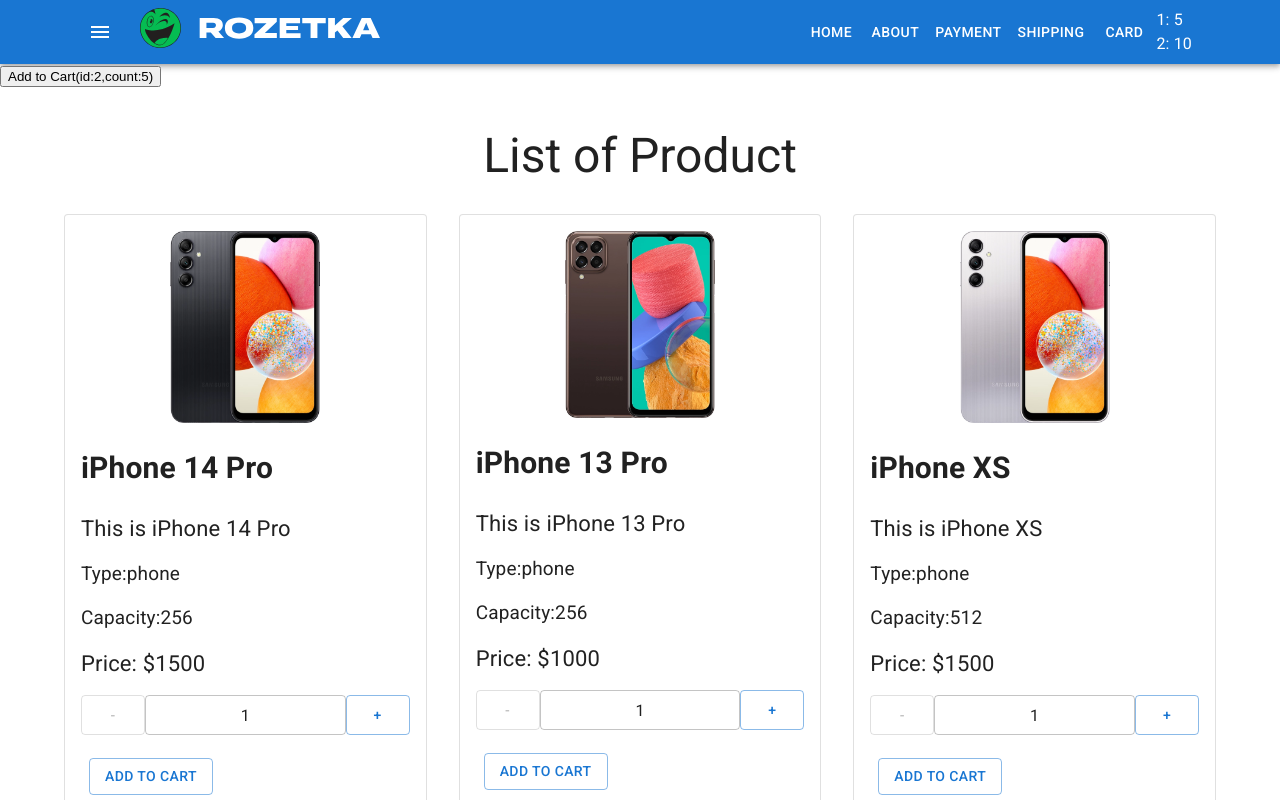
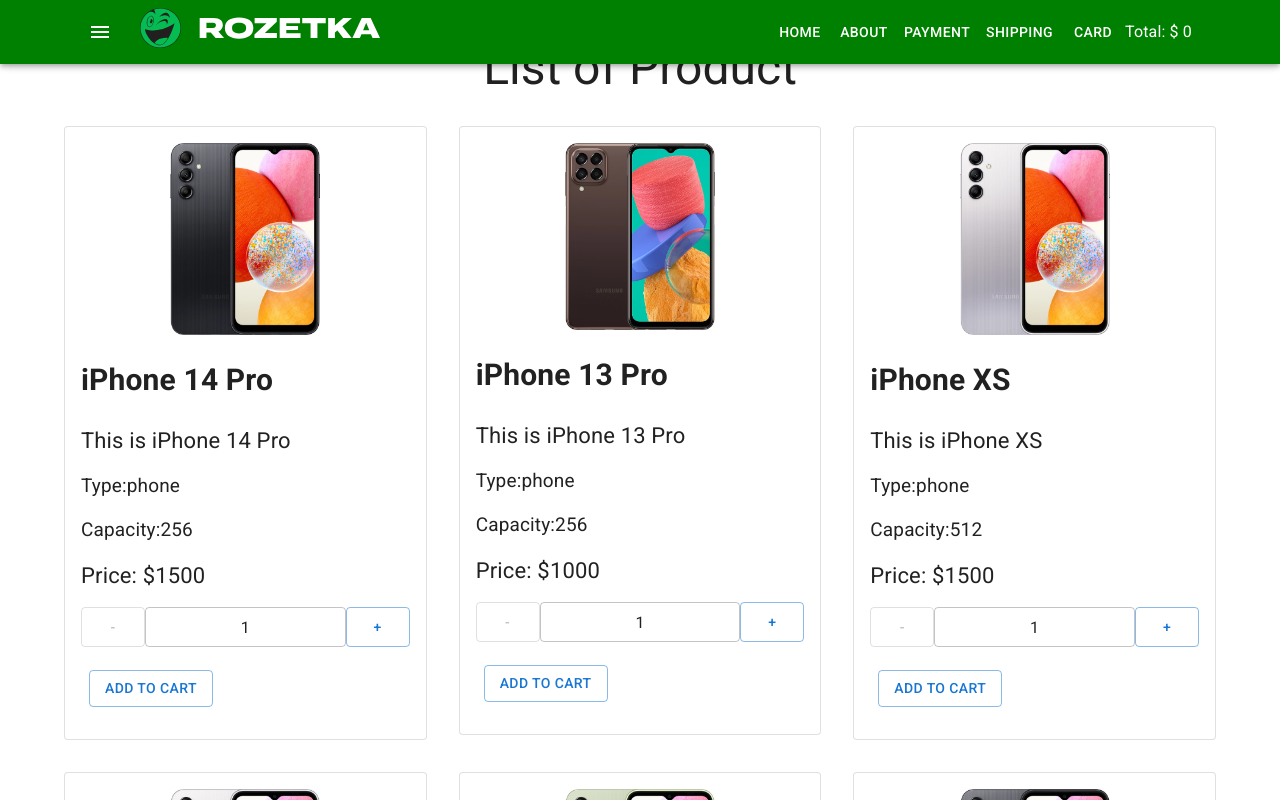
Before and after one commit to Volodymyr-VNB/react-shop, a React (Create React App) app: page / in a window 1280 px wide. Shown: the top 800 px of the page. Built offline with nearby package versions, Linux system fonts and the light colour scheme.

Commit message:
Додали суму Total

```diff
--- a/src/Container/App/App.tsx
+++ b/src/Container/App/App.tsx
@@ -10,8 +10,8 @@
 
 const App = () => {
     const [productsInCart, setProductsInCart] = useState<ProductsInCart>({
-        1: 5,
-        2: 10,
+        // 1: 5,
+        // 2: 1,
 
     })
 
@@ -26,9 +26,9 @@
         <StyledEngineProvider injectFirst>
             <CssBaseline />
             <Header productsInCart={productsInCart} />
-            <button
+            {/* <button
             onClick={()=> addProductToCart(2,5)}
-            >Add to Cart(id:2,count:5)</button>
+            >Add to Cart(id:2,count:5)</button> */}
             <Main
             addProductToCart={addProductToCart}
             />
--- a/src/Container/Header/Header.scss
+++ b/src/Container/Header/Header.scss
@@ -1,3 +1,5 @@
-.fon{
+ .fon{
     background-color: green;
+    position: fixed;
+
 }
--- a/src/Container/Header/Header.tsx
+++ b/src/Container/Header/Header.tsx
@@ -17,7 +17,7 @@
 
 const Header = ({ productsInCart }: Props) => {
     return (
-        <AppBar position="static" className="app-bar">
+        <AppBar position="static" className="fon">
             <Container>
                 <Toolbar className="test">
                     <IconButton
--- a/src/components/CartHeader/CartHeader.tsx
+++ b/src/components/CartHeader/CartHeader.tsx
@@ -1,18 +1,45 @@
+import productsArray, { Product, getProductsObject } from 'utils/productArray'
+
 type Props = {
     productsInCart: {
         [id: number]: number
     }
+    productsObject?: {
+        [id: number]: Product
+    }
 }
 
-const CartHeader = ({ productsInCart }: Props) => {
-  console.log(Object.keys(productsInCart))
+const CartHeader = ({
+    productsInCart,
+    productsObject = getProductsObject(productsArray),
+}: Props) => {
+    //   console.log((Object.keys(productsInCart),Object.keys(productsInCart)))
+    // console.log(productsArray)
+
+    let total=0;
+
+    for ( let key in productsInCart){
+        total= total + productsObject[parseInt(key)].price *
+            productsInCart[parseInt(key)]
+    }
+    //    console.log('productsInCart=',productsInCart)
+
     return (
         <div>
+            <div>
                 {Object.keys(productsInCart).map((productId) => (
-              <div>
-                  {productId}: {productsInCart[parseInt(productId)]}
+                    <div key={productId}>
+                        {productsObject[parseInt(productId)].title}:{' '}
+                        {productsInCart[parseInt(productId)]}
+
                     </div>
-          ))}
+
+                )
+                ) }
+            </div>
+
+            <div>Total: $ {total}</div>
+
         </div>
     )
 }
--- a/src/utils/productArray.ts
+++ b/src/utils/productArray.ts
@@ -1,16 +1,16 @@
-type Product = {
+export type Product = {
     id: number
     title: string
     description: string
     capacity: string
     type: string
     price: number
-    image:string
+    image: string
 }
 
 const productsArray: Product[] = [
     {
-        id: 1,
+        id: 10,
         title: 'iPhone 14 Pro',
         description: 'This is iPhone 14 Pro',
         type: 'phone',
@@ -28,7 +28,7 @@
         image: '/images/img2.webp',
     },
     {
-        id: 3,
+        id: 30,
         title: 'iPhone XS',
         description: 'This is iPhone XS',
         type: 'phone',
@@ -46,7 +46,7 @@
         image: '/images/img4.webp',
     },
     {
-        id: 5,
+        id: 50,
         title: 'iPhone XS3',
         description: 'This is iPhone XS3',
         type: 'phone',
@@ -55,7 +55,7 @@
         image: '/images/img5.webp',
     },
     {
-        id: 6,
+        id: 60,
         title: 'iPhone XS4',
         description: 'This is iPhone XS4',
         type: 'phone',
@@ -64,4 +64,16 @@
         image: '/images/img6.webp',
     },
 ]
+
+
+
+    export const getProductsObject = (array: Product[]) =>
+    array.reduce(
+        (object, product) => ({
+            ...object,
+            [product.id]: product,
+        }),
+        {}
+    )
+
 export default productsArray
```
Lines whose indentation alone changed are shown as unchanged.
